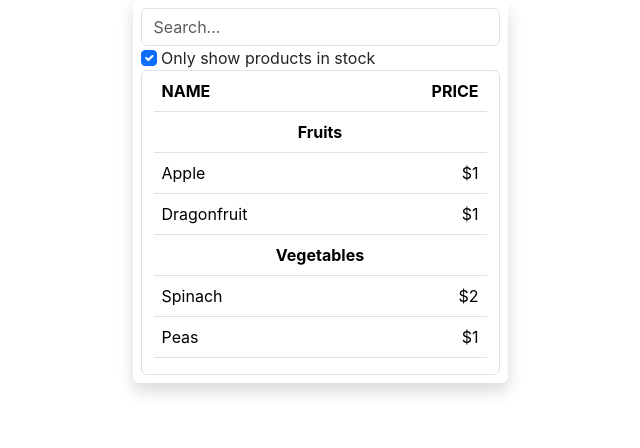
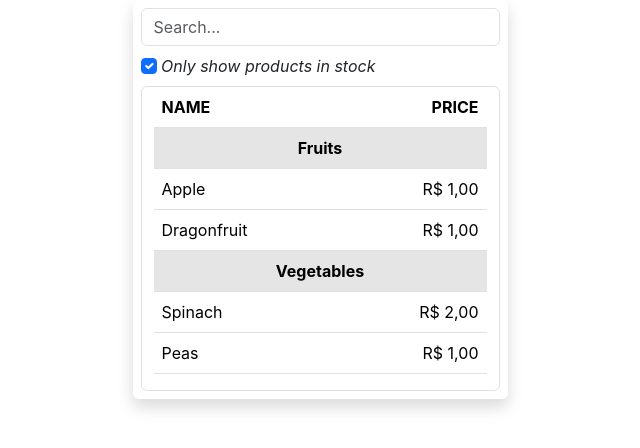
Before and after one commit to viniNascimento63/React, a React (Create React App) app in the folder thinking-in-react/fruits-vegetables/: page / in a window 1280 px wide. Shown: the top 448 px of the page, without its empty margins (320-960 px from the left). Built offline with nearby package versions, Linux system fonts and the light colour scheme.

Commit message:
Estilizando produtos fora de estoque

```diff
--- a/thinking-in-react/fruits-vegetables/src/App.jsx
+++ b/thinking-in-react/fruits-vegetables/src/App.jsx
@@ -2,7 +2,7 @@ import { useState } from "react";
 
 function ProductCategoryRow({ category }) {
     return (
-        <tr className="product-category text-center">
+        <tr className="product-category text-center table-active">
             <th colSpan="2">
                 {category}
             </th>
@@ -12,14 +12,19 @@ function ProductCategoryRow({ category }) {
 
 function ProductRow({ product }) {
     const name = product.stocked ? product.name :
-        <span style={{ color: 'red' }}>
+        <span className="text-danger text-decoration-line-through">
             {product.name}
         </span>;
+
+    const price = product.stocked ? product.price :
+        <span className="text-danger text-decoration-line-through">
+            {product.price}
+        </span>
 
     return (
         <tr className="product">
             <td className="text-start">{name}</td>
-            <td className="text-end">{product.price}</td>
+            <td className="text-end">{price}</td>
         </tr>
     );
 }
@@ -85,7 +90,7 @@ function SearchBar({
     onInStockOnlyChange
 }) {
     return (
-        <form className="">
+        <form>
             <input
                 type="text"
                 value={filterText}
@@ -93,7 +98,7 @@ function SearchBar({
                 onChange={(e) => { onFilterTextChange(e.target.value) }}
                 className="form-control"
             />
-            <label>
+            <label className="py-2 fst-italic">
                 <input
                     type="checkbox"
                     checked={inStockOnly}
@@ -125,12 +130,12 @@ function FilterProductTable({ products }) {
 }
 
 const PRODUCTS = [
-    { category: "Fruits", price: "$1", stocked: true, name: "Apple" },
-    { category: "Fruits", price: "$1", stocked: true, name: "Dragonfruit" },
-    { category: "Fruits", price: "$2", stocked: false, name: "Passionfruit" },
-    { category: "Vegetables", price: "$2", stocked: true, name: "Spinach" },
-    { category: "Vegetables", price: "$4", stocked: false, name: "Pumpkin" },
-    { category: "Vegetables", price: "$1", stocked: true, name: "Peas" }
+    { category: "Fruits", price: "R$ 1,00", stocked: true, name: "Apple" },
+    { category: "Fruits", price: "R$ 1,00", stocked: true, name: "Dragonfruit" },
+    { category: "Fruits", price: "R$ 2,00", stocked: false, name: "Passionfruit" },
+    { category: "Vegetables", price: "R$ 2,00", stocked: true, name: "Spinach" },
+    { category: "Vegetables", price: "R$ 4,00", stocked: false, name: "Pumpkin" },
+    { category: "Vegetables", price: "R$ 1,00", stocked: true, name: "Peas" }
 ];
 
 export default function App() {
```
